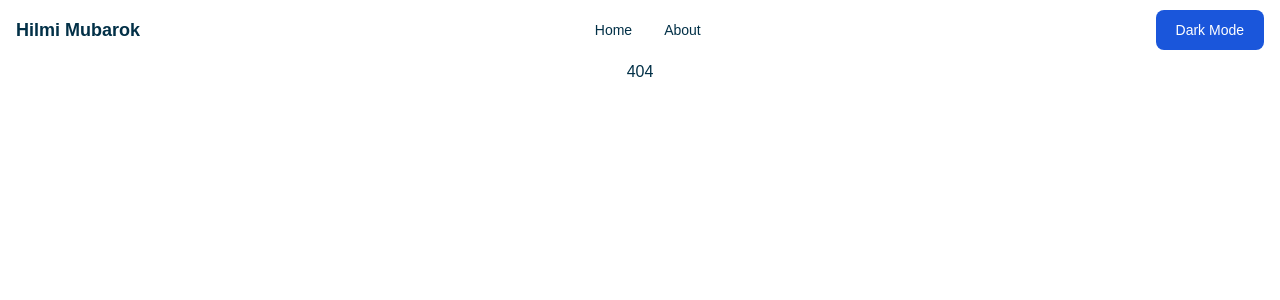
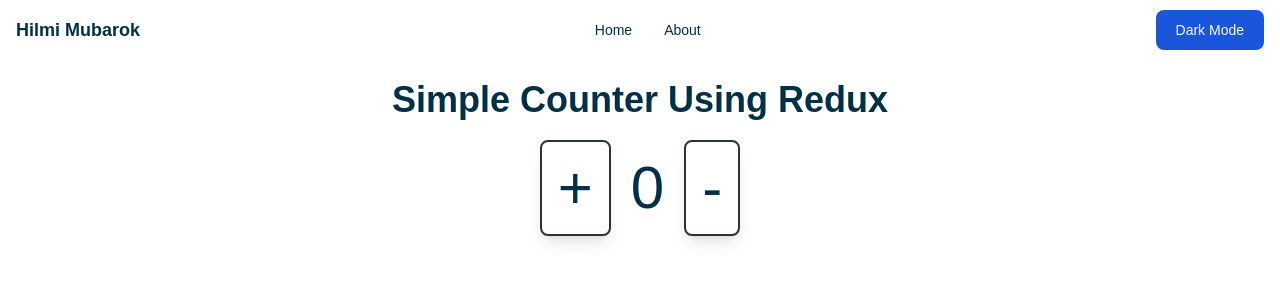
Before and after one commit to HilmiMubarok/react-vercel, a React (Create React App) app: page /counter in a window 1280 px wide. Before the commit this address had no page. Shown: the top 300 px of the page. Built offline with nearby package versions, Linux system fonts and the light colour scheme.

Commit message:
redux simple counter done

```diff
--- a/package.json
+++ b/package.json
@@ -17,6 +17,7 @@
 		"react-router-dom": "^6.2.1",
 		"react-scripts": "5.0.0",
 		"redux": "^4.1.2",
+		"redux-thunk": "^2.4.1",
 		"web-vitals": "^2.1.4"
 	},
 	"scripts": {
--- a/src/About/index.jsx
+++ b/src/About/index.jsx
@@ -16,12 +16,15 @@ export default function About() {
                     <h1 className="my-4 text-7xl font-bold">Hilmi Mubarok</h1>
                     <h2 className="text-4xl mt-10">My Projects</h2>
                     {/* grid tailwind */}
-                    <div className="grid grid-cols-1 md:grid-cols-2 gap-4 mt-10">
+                    <div className="grid grid-cols-1 md:grid-cols-3 gap-4 mt-10">
                         <Link to="/quran" className="bg-bg-dark text-font-dark dark:bg-bg-light dark:text-font-light dark:font-bold rounded-lg shadow-lg p-4">
                             Qur'an
                         </Link>
                         <Link to="/movies" className="bg-bg-dark text-font-dark dark:bg-bg-light dark:text-font-light dark:font-bold rounded-lg shadow-lg p-4">
                             Movie
+                        </Link>
+                        <Link to="/counter" className="bg-bg-dark text-font-dark dark:bg-bg-light dark:text-font-light dark:font-bold rounded-lg shadow-lg p-4">
+                            Counter
                         </Link>
                     </div>
                 </div>
--- a/src/App.js
+++ b/src/App.js
@@ -8,6 +8,7 @@ import NoMatch from "./NoMatch";
 import Quran from "./Quran";
 import Surah from "./Quran/Surah";
 import Movies from "./Movies";
+import Counter from "./Counter";
 
 function App() {
   const location = useLocation();
@@ -21,6 +22,7 @@ function App() {
             <Route path="/quran" element={<Quran />} />
             <Route path="/surah/:id" element={<Surah />} />
             <Route path="/movies" element={<Movies />} />
+            <Route path="/counter" element={<Counter />} />
             <Route path="*" element={<NoMatch />} />
           </Route>
         </Routes>
--- /dev/null
+++ b/src/Counter/CounterComponent.jsx
@@ -0,0 +1,27 @@
+import React from 'react'
+import { useDispatch, useSelector } from 'react-redux'
+import { decrementWithCheck, increment } from '../app/features/Counter/actions'
+
+function CounterComponent() {
+    let { count } = useSelector(state => state.counter)
+    let dispatch = useDispatch()
+    return (
+        <>
+            <div className='flex justify-center mt-5 items-center'>
+                <button className='bg-bg-light text-font-light dark:bg-bg-dark dark:text-font-dark border-2 border-bg-dark dark:border-bg-light dark:font-bold rounded-lg shadow-lg p-4 text-6xl' onClick={() => {
+                    dispatch(increment(1))
+                }}>
+                    +
+                </button>
+                <h1 className='text-6xl mx-5'>{count}</h1>
+                <button className='bg-bg-light text-font-light dark:bg-bg-dark dark:text-font-dark border-2 border-bg-dark dark:border-bg-light dark:font-bold rounded-lg shadow-lg p-4 text-6xl' onClick={() => {
+                    dispatch(decrementWithCheck(1))
+                }}>
+                    -
+                </button>
+            </div>
+        </>
+    )
+}
+
+export default CounterComponent
--- /dev/null
+++ b/src/Counter/index.jsx
@@ -0,0 +1,19 @@
+import React from 'react'
+import { Provider } from 'react-redux'
+import CounterComponent from './CounterComponent'
+import store from '../app/store'
+
+function Counter() {
+    return (
+        <>
+            <div className='mt-5'>
+                <h1 className='text-4xl font-bold'>Simple Counter Using Redux</h1>
+                <Provider store={store}>
+                    <CounterComponent />
+                </Provider>
+            </div>
+        </>
+    )
+}
+
+export default Counter
--- /dev/null
+++ b/src/app/features/Counter/actions.js
@@ -0,0 +1,23 @@
+import * as counter from './constants'
+
+export const increment = (value) => {
+    return {
+        type: counter.INCREMENT,
+        value: value
+    }
+}
+
+export const decrement = (value) => {
+    return {
+        type: counter.DECREMENT,
+        value: value
+    }
+}
+
+export const decrementWithCheck = (value) => {
+    return (dispatch, getState) => {
+        if (getState().counter.count > 0) {
+            dispatch(decrement(value))
+        }
+    }
+}
--- /dev/null
+++ b/src/app/features/Counter/constants.js
@@ -0,0 +1,2 @@
+export const INCREMENT = 'INCREMENT';
+export const DECREMENT = 'DECREMENT';
--- /dev/null
+++ b/src/app/features/Counter/reducer.js
@@ -0,0 +1,20 @@
+import * as counter from './constants'
+let initialState = {
+    count: 0
+}
+const counterReducer = (state = initialState, action) => {
+    switch (action.type) {
+        case counter.INCREMENT:
+            return {
+                count: state.count + action.value
+            }
+        case counter.DECREMENT:
+            return {
+                count: state.count - action.value
+            }
+        default:
+            return state
+    }
+}
+
+export default counterReducer
--- /dev/null
+++ b/src/app/store.js
@@ -0,0 +1,14 @@
+import { applyMiddleware, combineReducers, compose, createStore } from 'redux';
+import thunk from 'redux-thunk';
+import counterReducer from './features/Counter/reducer';
+
+let rootReducers = combineReducers({
+    counter: counterReducer
+})
+
+// compose enhancers
+const composeEnhancers = window.__REDUX_DEVTOOLS_EXTENSION_COMPOSE__ || compose;
+
+let store = createStore(rootReducers, composeEnhancers(applyMiddleware(thunk)));
+
+export default store
--- a/src/index.js
+++ b/src/index.js
@@ -4,11 +4,15 @@ import { render } from "react-dom";
 import "./index.css";
 import App from "./App";
 import 'flowbite';
+import { Provider } from "react-redux";
+import store from "./app/store";
 
 const rootElement = document.getElementById("root");
 render(
   <BrowserRouter>
-    <App />
+    <Provider store={store}>
+      <App />
+    </Provider>
   </BrowserRouter>,
   rootElement
 );
```
Also changed, not shown: 1 other file (tests, documents, lock files or other folders).
